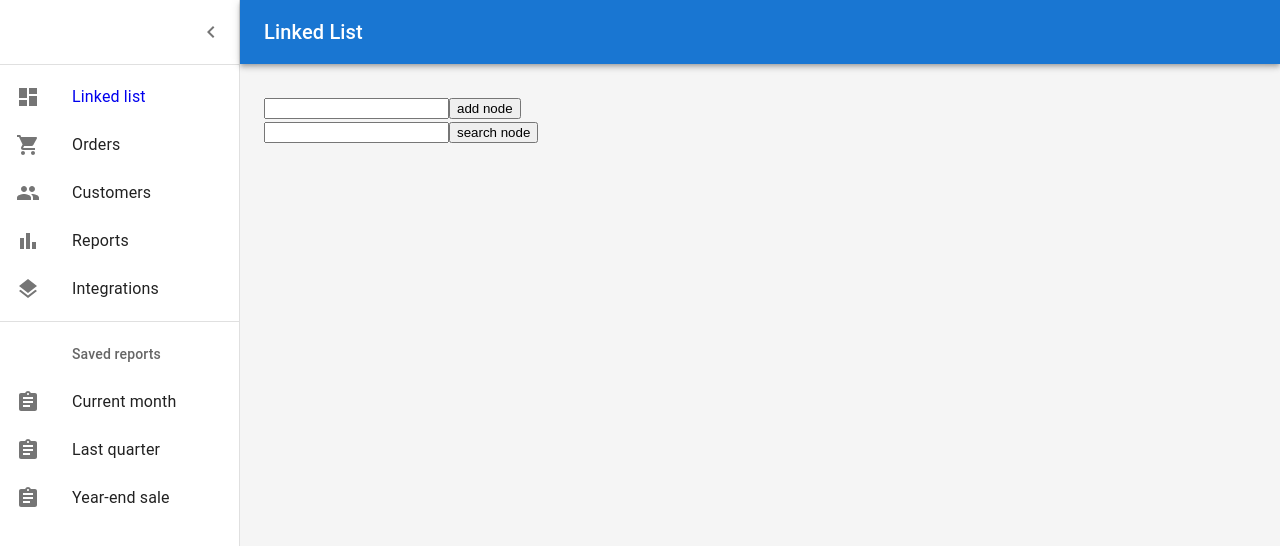
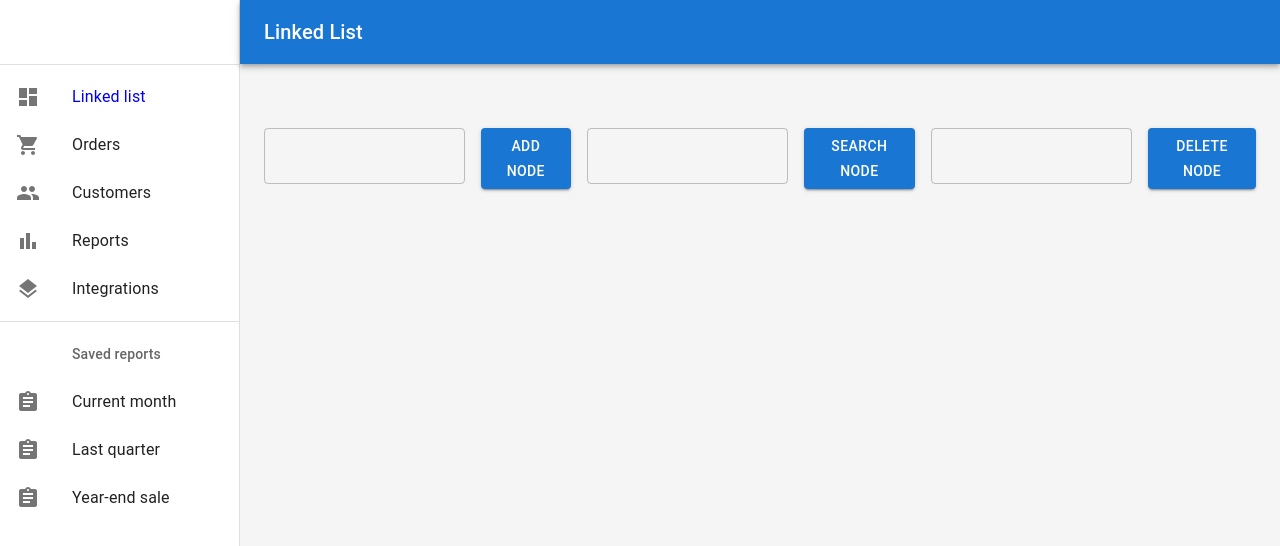
Before and after one commit to razvansecure/data-structures-visualizer, a React (Create React App) app in the folder my-app/: page /linkedlist in a window 1280 px wide. Shown: the top 546 px of the page. Built offline with nearby package versions, Linux system fonts and the light colour scheme.

Commit message:
solved delete linked list bug

```diff
--- a/my-app/package.json
+++ b/my-app/package.json
@@ -10,6 +10,7 @@
     "@testing-library/jest-dom": "^5.16.4",
     "@testing-library/react": "^13.1.1",
     "@testing-library/user-event": "^13.5.0",
+    "leader-line-new": "^1.1.9",
     "react": "^18.0.0",
     "react-dom": "^18.0.0",
     "react-router-dom": "^6.3.0",
--- a/my-app/src/Node.css
+++ b/my-app/src/Node.css
@@ -19,15 +19,16 @@
 
   li {
     float: left;
+    margin-top: 100px;
   }
 
   li div {
-    width: 50px;
-    height: 50px;
-    line-height: 50px;
+    width: 60px;
+    height: 60px;
+    line-height: 60px;
     border-radius: 50%;
     font-size: 20px;
-    margin-left:30px;
+    margin-left:50px;
     color: #fff;
     text-align: center;
     color: #61dafb;
@@ -43,3 +44,7 @@
     background: #38ca35;
     border: 1px solid black;
   }
+
+  .arrow{
+    position:relative;
+  }
--- a/my-app/src/dashboard/Dashboard.tsx
+++ b/my-app/src/dashboard/Dashboard.tsx
@@ -9,6 +9,7 @@ import List from '@mui/material/List';
 import Typography from '@mui/material/Typography';
 import Divider from '@mui/material/Divider';
 import IconButton from '@mui/material/IconButton';
+import Button from '@mui/material/Button';
 import Badge from '@mui/material/Badge';
 import Container from '@mui/material/Container';
 import Grid from '@mui/material/Grid';
@@ -23,6 +24,10 @@ import Xarrow from "react-xarrows";
 import { useRef, useState } from 'react';
 import LinkedList from "./LinkedList"
 import { Nightlife } from '@mui/icons-material';
+import TextField from '@mui/material/TextField';
+import Stack from '@mui/material/Stack';
+import LeaderLine from 'leader-line-new';
+import LinkedListItem from './LinkedListItem';
 
 function Copyright(props: any) {
   return (
@@ -44,6 +49,13 @@ interface Node {
   value: number,
   next: number,
   cssClass: string
+}
+
+
+interface LinkedListNode {
+  id: number,
+  value: number,
+  next: LinkedListNode
 }
 
 interface AppBarProps extends MuiAppBarProps {
@@ -105,15 +117,29 @@ function DashboardContent() {
   const [linkedList, setlinkedList] = useState<Node[]>([])
   const addRef = useRef<HTMLInputElement>(null);
   const searchRef = useRef<HTMLInputElement>(null);
+  const deleteRef = useRef<HTMLInputElement>(null);
   const [disabledFlagAdd, setDisabledFlagAdd] = React.useState(false)
-  let linkedListHead : Node;
   const [disabledFlagSearch, setDisabledFlagSearch] = React.useState(false)
+  const [disabledFlagDelete, setDisabledFlagDelete] = React.useState(false)
+  const [linkedListHead, setLinkedListHead] = React.useState<LinkedListNode | null>(null)
 
 function clearNodes(){
   for(let i=0; i<linkedList.length; i++){
     var div = document.getElementById(linkedList[i].id.toString())
     div?.setAttribute('class','')
   }
+}
+
+function disableButtons(){
+  setDisabledFlagAdd(true)
+  setDisabledFlagSearch(true)
+  setDisabledFlagDelete(true)
+}
+
+function enableButtons(){
+  setDisabledFlagSearch(false)
+  setDisabledFlagAdd(false)
+  setDisabledFlagDelete(false)
 }
 
 function addNode(value: number){
@@ -131,8 +157,7 @@ function addNode(value: number){
 }
 
 async function searchNode(value: number){
-    setDisabledFlagAdd(true)
-    setDisabledFlagSearch(true)
+    disableButtons()
     setErrorMessage("")
     clearNodes()
     for(let i=0; i<linkedList.length; i++){
@@ -145,8 +170,42 @@ async function searchNode(value: number){
       div?.setAttribute('class','visited')
       await new Promise(r => setTimeout(r, 1000));
     }
-    setDisabledFlagSearch(false)
-    setDisabledFlagAdd(false)
+   enableButtons()
+}
+
+async function deleteNode(value: number){
+  disableButtons()
+  setErrorMessage("")
+  clearNodes()
+  let i=0;
+  let deletedId = -1;
+  for(i=0; i<linkedList.length; i++){
+    var div = document.getElementById(linkedList[i].id.toString())
+    let currentValue = linkedList[i].value
+    if(currentValue === value){
+        div?.setAttribute('class','found')
+        deletedId = linkedList[i].id
+        await new Promise(r => setTimeout(r, 1000));
+        break
+      }
+    div?.setAttribute('class','visited')
+    await new Promise(r => setTimeout(r, 1000));
+  }
+  let newlist = [...linkedList]
+  if(i < linkedList.length){
+    if(i > 0){
+      if(i+1 < linkedList.length)
+        newlist[i-1].next = newlist[i+1].id
+      else
+        newlist[i-1].next = -1
+    }
+    //setlinkedList([...newlist])
+    await new Promise(r => setTimeout(r, 1000));
+    newlist = newlist.filter(item => item.id !== deletedId)
+    clearNodes()
+    setlinkedList([...newlist])
+  }
+  enableButtons()
 }
 
 function handleAddNode(){
@@ -157,6 +216,7 @@ function handleAddNode(){
       if(addRef.current != null)
         addRef.current.value !== '' && addRef.current.value !== null && Number.isInteger(Number(addRef.current.value)) ?
           addNode(parseInt(addRef.current.value)) : setErrorMessage("You can only add integers!")
+
 }
 
   return (
@@ -206,9 +266,9 @@ function handleAddNode(){
               px: [1],
             }}
           >
-            <IconButton onClick={toggleDrawer}>
+            {/* <IconButton onClick={toggleDrawer}>
               <ChevronLeftIcon />
-            </IconButton>
+            </IconButton> */}
           </Toolbar>
           <Divider />
           <List component="nav">
@@ -226,14 +286,14 @@ function handleAddNode(){
                 : theme.palette.grey[900],
             flexGrow: 1,
             height: '100vh',
-            overflow: 'auto',
+            overflow: 'scroll',
           }}
         >
           <Toolbar />
-          <Container maxWidth="lg" sx={{ mt: 4, mb: 4 }}>
+          <Container maxWidth="lg" sx={{ mt: 8, mb: 8 }}>
             <Grid container spacing={3}>
 
-              <Grid item xs={12} md={8} lg={9}>
+              <Grid item xs={15} md={8} lg={20}>
                 {/* <Paper
                   sx={{
                     p: 2,
@@ -252,15 +312,23 @@ function handleAddNode(){
                 <button onClick={() => addNode(parseInt(addRef.current.value))}>add node</button>
                 <Xarrow start='1' end='2'/>
                 </div> */}
-                <input type="text" ref={addRef}></input>
-                <button disabled={disabledFlagAdd} onClick={handleAddNode}>add node</button>
-                <div className="error"> {errorMessage} </div>
-                <LinkedList linkedList = {linkedList} ></LinkedList>
-                <input type="text" ref={searchRef}></input>
-                <button disabled={disabledFlagSearch} onClick={() => {
+                <Stack spacing={2} direction="row">
+                <TextField type="number" inputRef={addRef}></TextField>
+                <Button variant="contained" disabled={disabledFlagAdd} onClick={handleAddNode}>add node</Button>
+
+                <TextField type="number" inputRef={searchRef}></TextField>
+                <Button variant="contained" disabled={disabledFlagSearch} onClick={() => {
                   if(searchRef.current != null)
                     searchNode(parseInt(searchRef.current.value))}
-                }>search node</button>
+                }>search node</Button>
+                <TextField type="number" inputRef={deleteRef}></TextField>
+                <Button variant="contained" disabled={disabledFlagDelete} onClick={() => {
+                  if(deleteRef.current != null)
+                    deleteNode(parseInt(deleteRef.current.value))}
+                }>delete node</Button>
+                </Stack>
+                <LinkedList linkedList = {linkedList} ></LinkedList>
+                <div className="error"> {errorMessage} </div>
               </Grid>
               {/* <Grid item xs={12} md={4} lg={3}>
                 <Paper
--- a/my-app/src/dashboard/LinkedList.js
+++ b/my-app/src/dashboard/LinkedList.js
@@ -4,8 +4,8 @@ export default function TodoList({linkedList}){
     return(
         <ul id='linkedlist'>
         {
-        linkedList.map((node)=>{
-            return <LinkedListItem key={node.id} node = {node}/>
+        linkedList.map((node, index)=>{
+            return <LinkedListItem key={index} node = {node}/>
         }
         )
         }
--- a/my-app/src/dashboard/LinkedListItem.js
+++ b/my-app/src/dashboard/LinkedListItem.js
@@ -4,7 +4,9 @@ export default function LinkedListItem({node}){
     return(
         <>
         <li><div id={node.id.toString()}>{node.value}</div></li>
+        <div className="arrow">
         {node.next > -1 && <Xarrow start={node.id.toString()} end={node.next.toString()} animateDrawing={0.5}/>}
+        </div>
         </>
     )
 }
```
Also changed, not shown: 1 other file (tests, documents, lock files or other folders).
